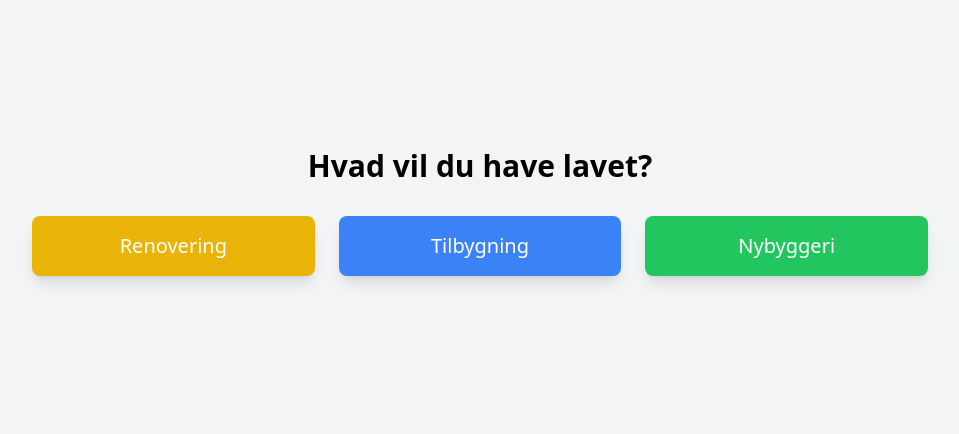
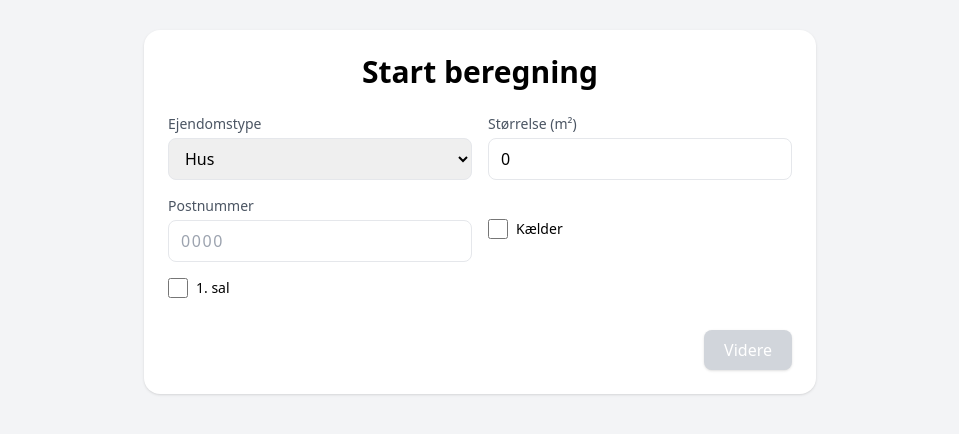
Before and after one commit to Mo-Mans0ur/M2Matik, a React (Vite) app in the folder m2matik/: page / in a window 1280 px wide. Shown: the part 188-622 px from the top of the page, without its empty margins (160-1119 px from the left). Built offline with nearby package versions, Linux system fonts and the light colour scheme.

Commit message:
Flow: FrontPage  GroundType  Renovation; root shows FrontPage; FrontPage navigates to /groundtype

```diff
--- a/m2matik/src/App.tsx
+++ b/m2matik/src/App.tsx
@@ -1,16 +1,17 @@
-import { BrowserRouter as Router, Routes, Route } from 'react-router-dom';
-import GroundType from './pages/GroundType';
-import Apartment from './pages/Apartment';
-import Addition from './pages/Addition';
-import Renovation from './pages/Renovation';
-import NewHouse from './pages/NewHouse';
+import { BrowserRouter as Router, Routes, Route } from "react-router-dom";
+import FrontPage from "./pages/FrontPage";
+import GroundType from "./pages/GroundType";
+import Apartment from "./pages/Apartment";
+import Addition from "./pages/Addition";
+import Renovation from "./pages/Renovation";
+import NewHouse from "./pages/NewHouse";
 
 export default function App() {
   return (
     <Router>
       <Routes>
-  {/* Make GroundType the main landing page */}
-  <Route path="/" element={<GroundType />} />
+  {/* Front page collects basics, then routes to GroundType */}
+  <Route path="/" element={<FrontPage />} />
         {/* New canonical paths */}
         <Route path="/groundtype" element={<GroundType />} />
         <Route path="/apartment" element={<Apartment />} />
--- a/m2matik/src/pages/FrontPage.tsx
+++ b/m2matik/src/pages/FrontPage.tsx
@@ -38,8 +38,9 @@ export default function FrontPage() {
       postcode,
       createdAt: new Date().toISOString(),
     };
-    saveProjectMeta(payload);
-    navigate(`/${propertyType}/renovation`);
+  saveProjectMeta(payload);
+  // Go to the choice screen (GroundType) instead of directly to Renovation
+  navigate(`/groundtype`);
   };
 
   return (
```
Lines whose indentation alone changed are shown as unchanged.
